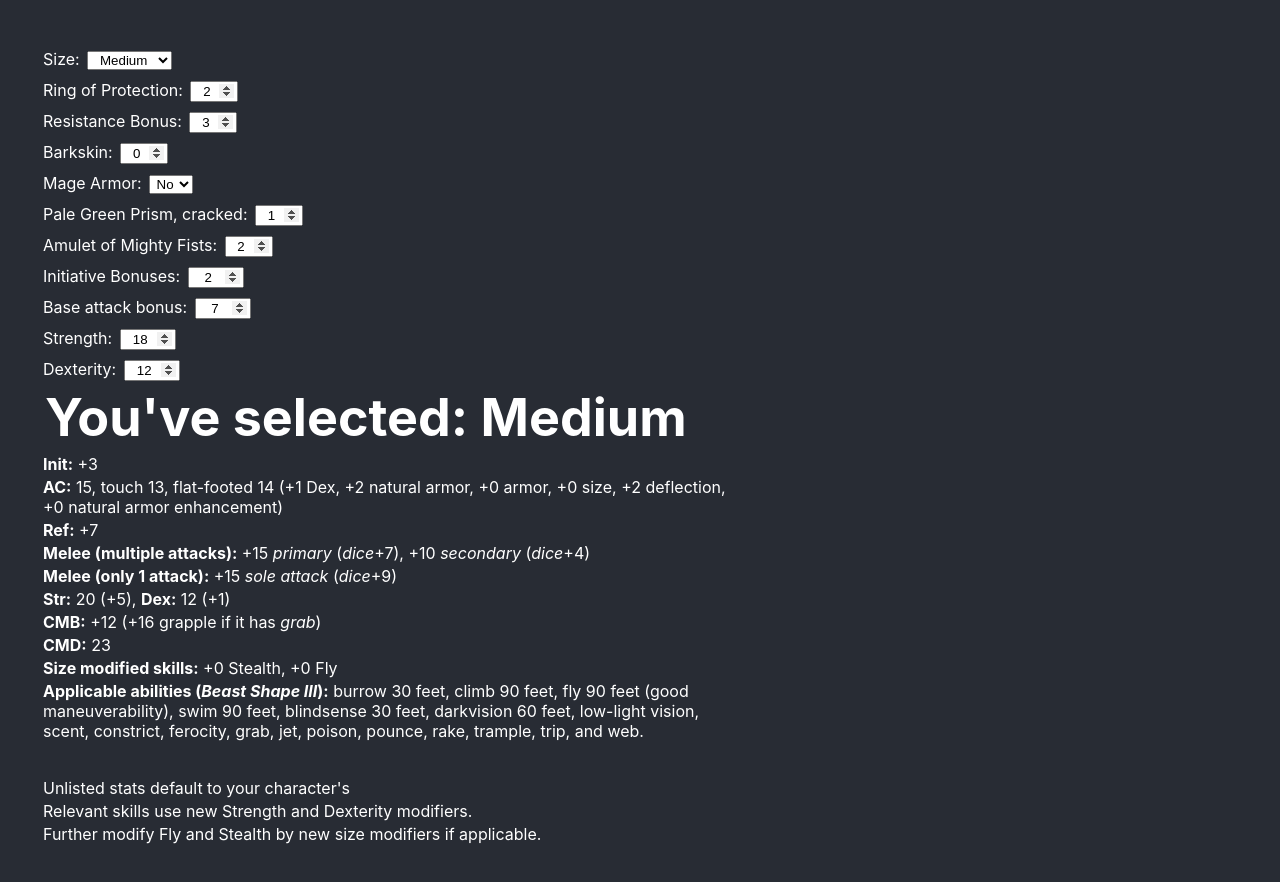
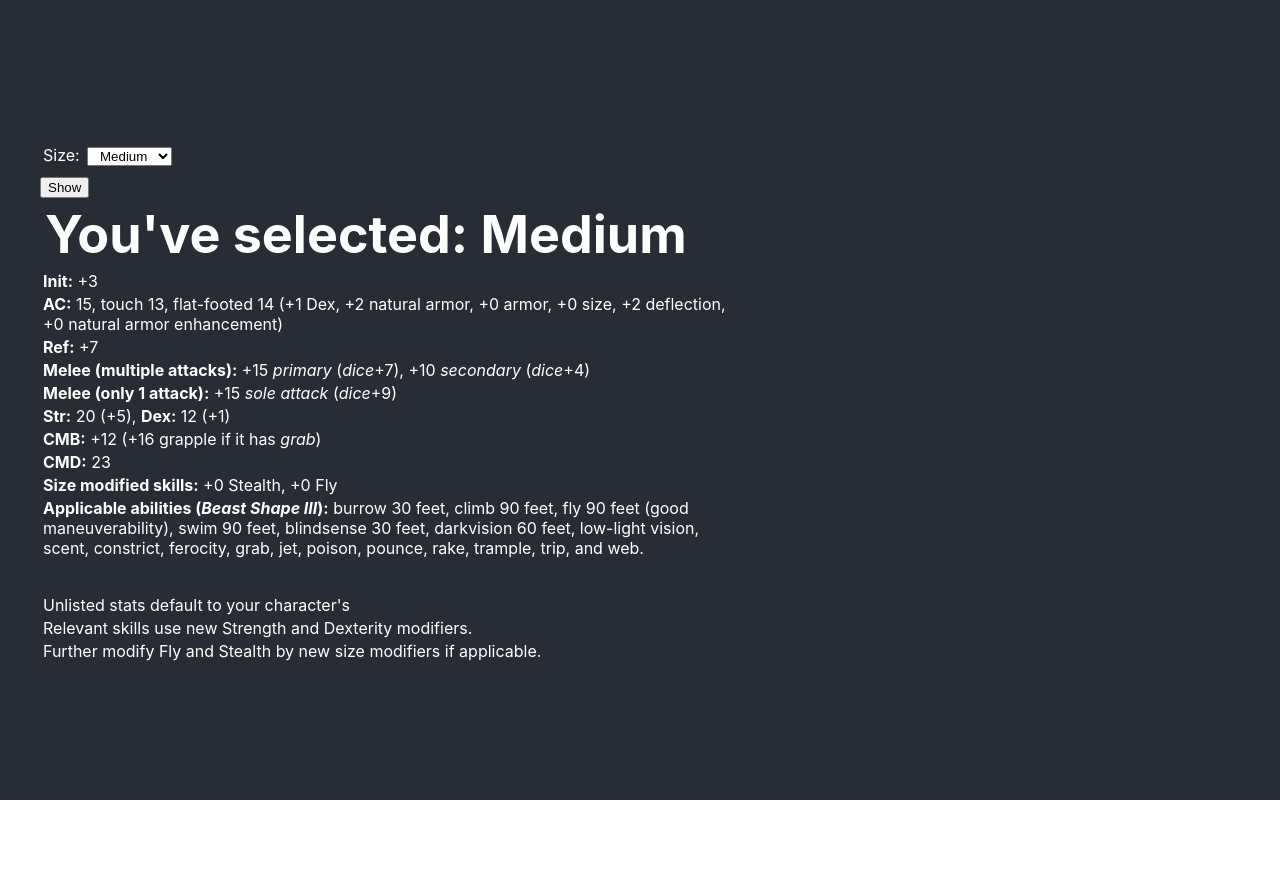
Before and after one commit to ethanvernon/interactive-wildshape, a React (Create React App) app: page / in a window 1280 px wide. Shown: the top 882 px of the page. After the commit the page ends 800 px from the top, so only its background shows below. Built offline with nearby package versions, Linux system fonts and the light colour scheme.

Commit message:
Added BigBroHideCo.js component to hide/show stats using this.props.children

```diff
--- /dev/null
+++ b/src/BigBroHideCo.js
@@ -0,0 +1,43 @@
+import React, { Component } from 'react';
+import './App.css';
+
+export class BigBroHideCo extends Component {
+  constructor(props) {
+    super(props);
+    this.handleClick = this.handleClick.bind(this);
+  }
+
+  handleClick() {
+    this.props.onClick(this.props.class == "hidden" ? "" : "hidden");
+  }
+
+  /*handleChange(e) {
+    const form = e.target.value;
+    const newStrength = this.props.checkStrength(form);
+    const newDex = this.props.checkDex(form);
+    const sizeModAA = this.props.checkSizeMod(form);
+    const sizeModCMBD = this.props.checkSizeMod(form) * -1;
+    const newMAB = this.props.checkMab(sizeModAA, newStrength);
+    const naturalArmor = this.props.checkNA(form);
+    const newSizeMod = this.props.checkSkillsMod(form);
+    this.props.onChange(form, newStrength, newDex, sizeModAA, sizeModCMBD, newMAB, naturalArmor, newSizeMod);
+  }*/
+
+
+  render() {
+    return (
+      <div>
+        <button
+        type="button"
+        onClick={this.handleClick}
+        >
+          Show
+         </button>
+        <div
+          className={this.props.class}>
+            {this.props.children}
+        </div>
+      </div>
+    );
+  }
+}
--- a/src/Parent.js
+++ b/src/Parent.js
@@ -12,6 +12,7 @@ import { RingOfProtInput } from './RingOfProtInput';
 import { BarkskinInput } from './BarkskinInput';
 import { PrismInput } from './PrismInput';
 import { MageArmorInput } from './MageArmorInput';
+import { BigBroHideCo } from './BigBroHideCo';
 
 export class Parent extends Component {
   constructor(props) {
@@ -45,7 +46,8 @@ export class Parent extends Component {
       ringBonus: 2,
       barkskin: 0,
       prismBonus: 1,
-      mageArmor: 0
+      mageArmor: 0,
+      toggleHide: "hidden"
     };
     this.changeForm = this.changeForm.bind(this);
     this.checkStrength = this.checkStrength.bind(this);
@@ -65,6 +67,7 @@ export class Parent extends Component {
     this.changeBarkskinState = this.changeBarkskinState.bind(this);
     this.changePrismState = this.changePrismState.bind(this);
     this.changeMageArmor = this.changeMageArmor.bind(this);
+    this.hideCo = this.hideCo.bind(this);
   }
 
 
@@ -222,6 +225,11 @@ export class Parent extends Component {
     this.setState({
       amuletBonus: newVal
     })
+  }
+
+  hideCo(newClass) {
+    (newClass == "hidden") ?
+      this.setState({toggleHide: "hidden"}) : this.setState({toggleHide: ""})
   }
 
   //passed to PrismInput.js
@@ -417,6 +425,8 @@ export class Parent extends Component {
     }
   }
 
+
+
   render() {
     return (
       <div id="main">
@@ -428,6 +438,9 @@ export class Parent extends Component {
           checkMab = {this.checkMabOnSizeChange}
           checkNA = {this.checkNaturalArmor}
           checkSkillsMod = {this.changeSizeSkillMod}/>
+        <BigBroHideCo
+          onClick = {this.hideCo}
+          class = {this.state.toggleHide}>
         <RingOfProtInput
           onChange = {this.changeProtState}
           ringBonus = {this.state.ringBonus} />
@@ -460,6 +473,7 @@ export class Parent extends Component {
           onChange = {this.changeDexState}
           changeDex = {this.checkDex}
           dex = {this.state.dex} />
+        </BigBroHideCo>
         <Sibling
           form = {this.state.form}
           modStrength ={this.state.modStrength}
--- a/src/index.css
+++ b/src/index.css
@@ -45,3 +45,7 @@ input[type=number]::-webkit-outer-spin-button {
 .App-header {
   align-items: normal !important;
 }
+
+.hidden {
+  display:none;
+}
```
